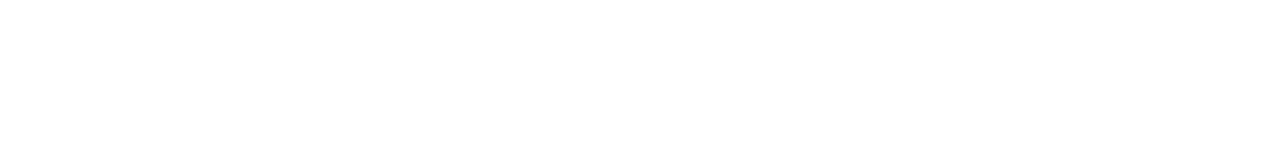
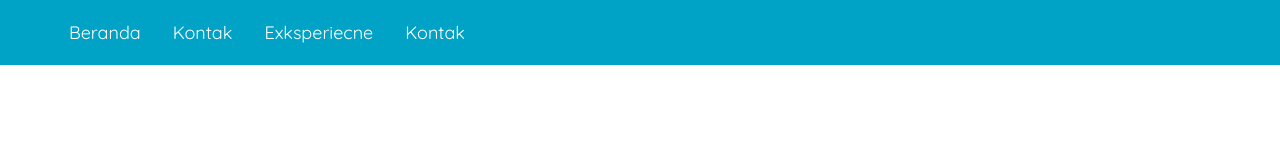
Before and after one commit to fathulaziss/basic-web-programing-submit, a plain HTML site: page index.html in a window 1280 px wide. Drawn offline with Linux system fonts and the light colour scheme.

Commit message:
add nav bar

```diff
--- a/index.html
+++ b/index.html
@@ -3,9 +3,31 @@
 <head>
     <meta charset="UTF-8">
     <meta name="viewport" content="width=device-width, initial-scale=1.0">
-    <title>Document</title>
+    <title>Muhamad Fathul Azis</title>
+
+    <!-- My Own CSS -->
+    <link rel="stylesheet" href="styles/app.css">
+
+    <!-- Google Fonts -->
+    <link rel="preconnect" href="https://fonts.googleapis.com">
+    <link rel="preconnect" href="https://fonts.gstatic.com" crossorigin>
+    <link
+      href="https://fonts.googleapis.com/css2?family=Quicksand:wght@300..700&display=swap"
+      rel="stylesheet"
+    >
 </head>
 <body>
-
+    <header>
+        <nav>
+            <ul>
+                <li><a href="#">Beranda</a></li>
+                <li><a href="#">Kontak</a></li>
+                <li><a href="#">Exksperiecne</a></li>
+                <li><a href="#">Kontak</a></li>
+            </ul>
+        </nav>
+    </header>
+    <main></main>
+    <footer></footer>
 </body>
 </html>
--- /dev/null
+++ b/styles/app.css
@@ -0,0 +1,43 @@
+*,
+*::before,
+*::after {
+  box-sizing: border-box;
+}
+
+body {
+    font-family: 'Quicksand', sans-serif;
+
+    height: 100vh;
+    margin: 0;
+
+    display: flex;
+    flex-direction: column;
+}
+
+nav {
+    background-color: #00a2c6;
+    padding: 5px;
+
+    position: sticky;
+    top: 0;
+}
+
+nav ul {
+    padding-inline: 4rem;
+    display: flex;
+
+    gap: 2rem;
+}
+
+nav li {
+    list-style-type: none;
+}
+
+nav a {
+    font-size: 18px;
+
+    font-weight: 400;
+    text-decoration: none;
+
+    color: white;
+}
```
Also changed, not shown: assets/bandung-badge.png (added).
